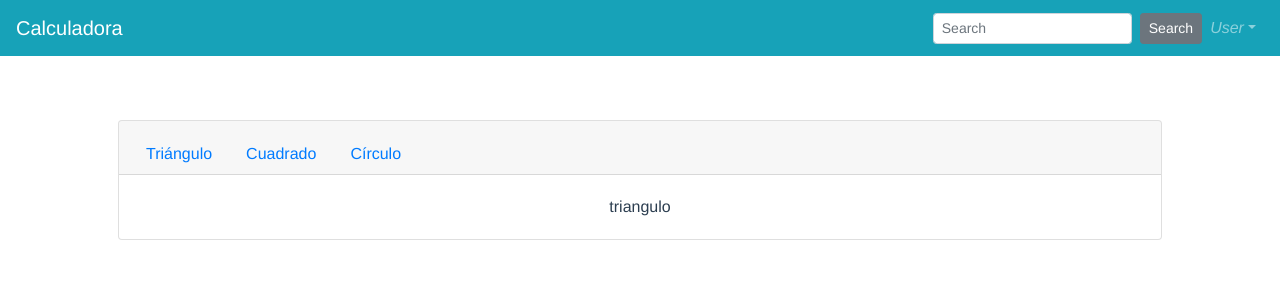
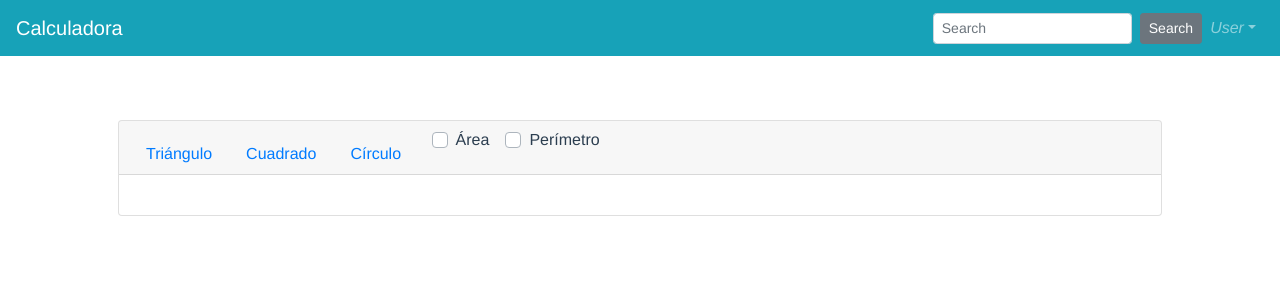
Before and after one commit to esvelpe/Calculadora, a Vue app in the folder calculadora/: page /figuras in a window 1280 px wide. Shown: the top 300 px of the page. Built offline with nearby package versions, Linux system fonts and the light colour scheme.

Commit message:
checkbox area y perimetro

```diff
--- a/calculadora/src/components/PxTriangulo.vue
+++ b/calculadora/src/components/PxTriangulo.vue
@@ -1,8 +1,27 @@
 <template>
-  <div>triangulo</div>
+  <div>
+    <div v-if="propiedades.includes('area')">
+      AREAAA Lorem, ipsum dolor sit amet consectetur adipisicing elit. Eius sit
+      ab quas quidem nihil autem, commodi doloribus fuga voluptas quibusdam ex
+      cum reprehenderit architecto. Illo reiciendis aliquam omnis beatae
+      voluptatibus!
+    </div>
+    <div v-if="propiedades.includes('perimetro')">
+      Lorem ipsum dolor sit amet, consectetur adipisicing elit. Aperiam sint
+      voluptatem ea cumque neque laudantium nisi nulla reiciendis non. Animi
+      labore reiciendis repellendus obcaecati. Molestias odit doloribus neque ad
+      suscipit.
+    </div>
+  </div>
 </template>
 <script>
 export default {
   name: "PxTriangulo",
+  props: {
+    propiedades: {
+      type: Array,
+      default: () => [],
+    },
+  },
 };
 </script>
--- a/calculadora/src/views/PxFiguras.vue
+++ b/calculadora/src/views/PxFiguras.vue
@@ -14,13 +14,25 @@
             >Círculo</b-nav-item
           >
         </b-nav>
+        <b-form-group id="input-group">
+          <b-form-checkbox-group v-model="propiedades" id="check-boxes">
+            <b-form-checkbox value="area">Área</b-form-checkbox>
+            <b-form-checkbox value="perimetro">Perímetro</b-form-checkbox>
+          </b-form-checkbox-group>
+        </b-form-group>
       </b-card-header>
 
       <b-card-body>
         <b-card-text>
-          <px-triangulo v-if="showTriangulo" />
-          <px-cuadrado v-if="showCuadrado"></px-cuadrado>
-          <px-circulo v-if="showCirculo"></px-circulo>
+          <px-triangulo v-if="showTriangulo" :propiedades="propiedades" />
+          <px-cuadrado
+            v-if="showCuadrado"
+            :propiedades="propiedades"
+          ></px-cuadrado>
+          <px-circulo
+            v-if="showCirculo"
+            :propiedades="propiedades"
+          ></px-circulo>
         </b-card-text>
         <!-- <router-view></router-view> -->
       </b-card-body>
@@ -42,6 +54,7 @@ export default {
       showTriangulo: true,
       showCuadrado: false,
       showCirculo: false,
+      propiedades: [],
     };
   },
 
@@ -87,4 +100,9 @@ export default {
 .contenedor {
   margin-top: 5%;
 }
+#input-group {
+  position: absolute;
+  bottom: 50%;
+  left: 30%;
+}
 </style>
```
Also changed, not shown: calculadora/.eslintrc.js.
